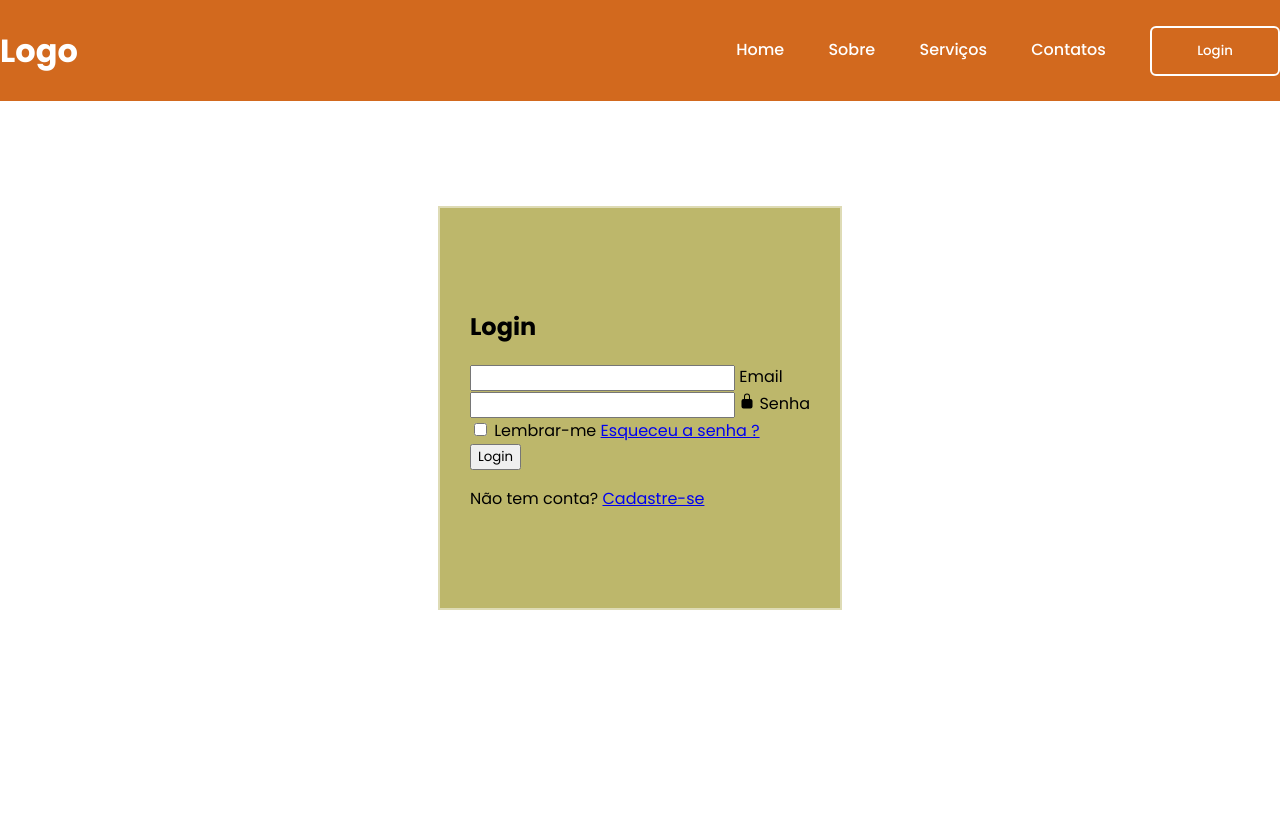
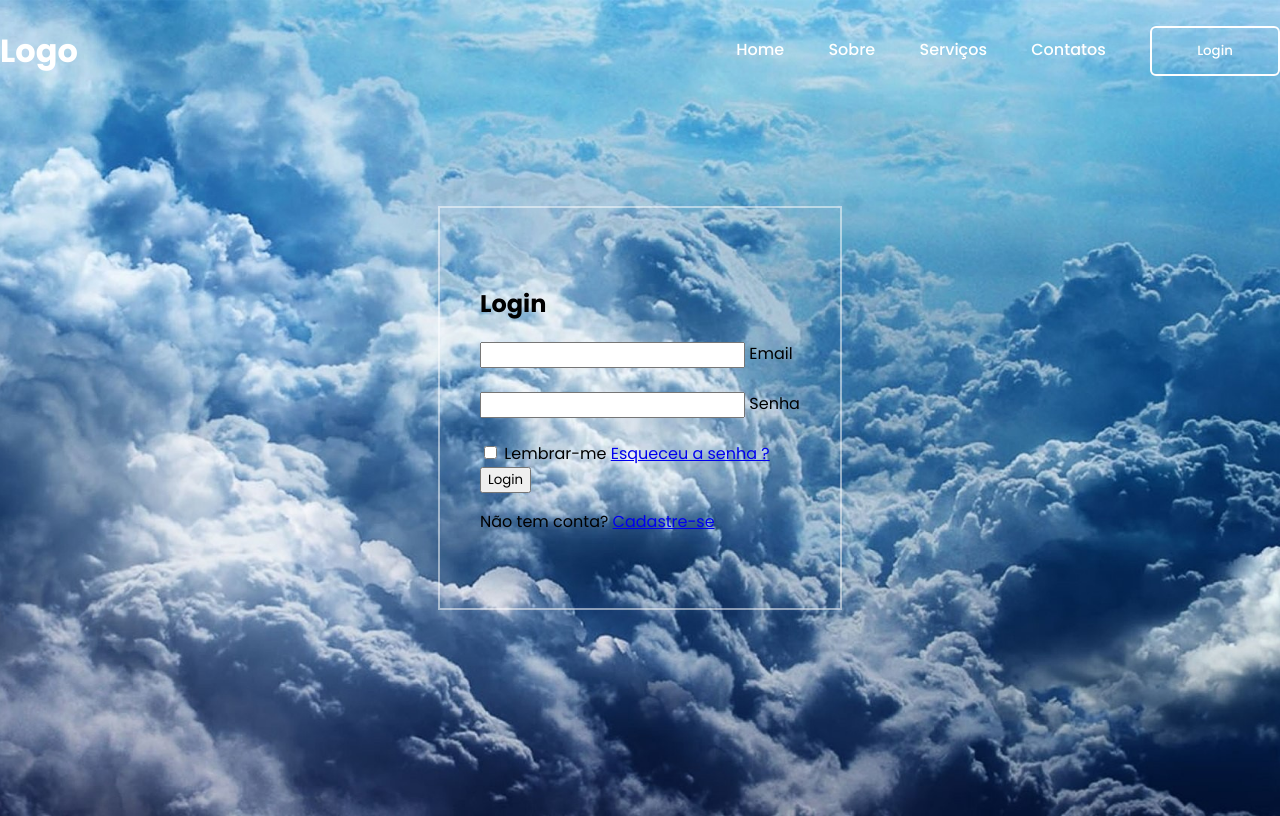
Before and after one commit to miguelalves10/form-html, a plain HTML site: page index.html in a window 1280 px wide. Drawn offline with nearby package versions, Linux system fonts and the light colour scheme.

Commit message:
Concluindo a nav e aplicando o background no body

```diff
--- a/css/styles.css
+++ b/css/styles.css
@@ -11,7 +11,9 @@ body {
     justify-content: center;
     align-items: center;
     min-height: 100vh;
-
+    background: url("../img/cloud.jpg") no-repeat;
+    background-size: cover;
+    background-position: center;
 }
 
 header {
@@ -22,8 +24,9 @@ header {
     top: 0;
     left: 0;
     width: 100%;
-    background-color: chocolate;
+
     /* padding: 20px 100px; */
+    z-index: 99;
 }
 
 h2.logo {
@@ -32,12 +35,34 @@ h2.logo {
 }
 
 nav.menu a {
+    /* O position relative pega a partir do filho */
+    position: relative;
     font-size: 1em;
     color: white;
     text-decoration: none;
     font-weight: 500;
     margin-left: 40px;
 }
+
+.menu a:after {
+    content: "";
+    position: absolute;
+    left: 0;
+    width: 100%;
+    height: 3px;
+    background-color: white;
+    border-radius: 5px;
+    bottom: -6px;
+    transform: scaleX(0);
+    transition: transform .5s;
+}
+
+.menu a:hover:after {
+    transform-origin: left;
+    transform: scaleX(1);
+
+}
+
 
 nav button.btn-login {
     width: 130px;
@@ -52,7 +77,6 @@ nav button.btn-login {
 }
 
 main {
-    background-color: darkkhaki;
     position: relative;
     width: 400px;
     height: 400px;
@@ -61,3 +85,10 @@ main {
     justify-content: center;
     align-items: center;
 }
+
+.input-box {
+    position: relative;
+    width: 100%;
+    height: 50px;
+    border-bottom: ;
+}
--- a/index.html
+++ b/index.html
@@ -45,7 +45,6 @@
 
                 <div class="input-box">
                     <input type="password" id="senha">
-                    <ion-icon name="lock-closed"></ion-icon>
                     <label for="senha">Senha</label>
                 </div>
 
```
Also changed, not shown: img/cloud.jpg (added).
